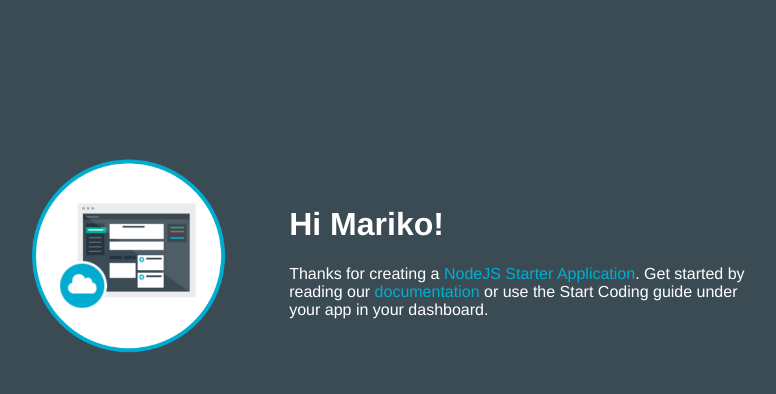
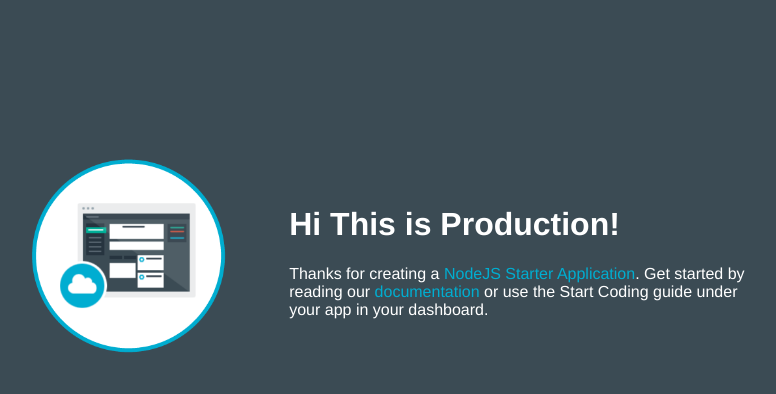
Before and after one commit to MarikoTagawa/WebApp02, a website: page public/index.html in a window 1280 px wide. Shown: the whole page, without its empty margins (253-1029 px from the left). Drawn offline with Linux system fonts and the light colour scheme.

Commit message:
Update index.html
Updated index.html for production

```diff
--- a/public/index.html
+++ b/public/index.html
@@ -15,7 +15,7 @@
         <td style= "width:30%;">
           <img class = "newappIcon" src="images/newapp-icon.png">
         <td>
-            <h1>Hi Mariko!</h1>
+            <h1>Hi This is Production!</h1>
           <p>Thanks for creating a
             <span class = "blue">NodeJS Starter Application</span>.
             Get started by reading our
```
